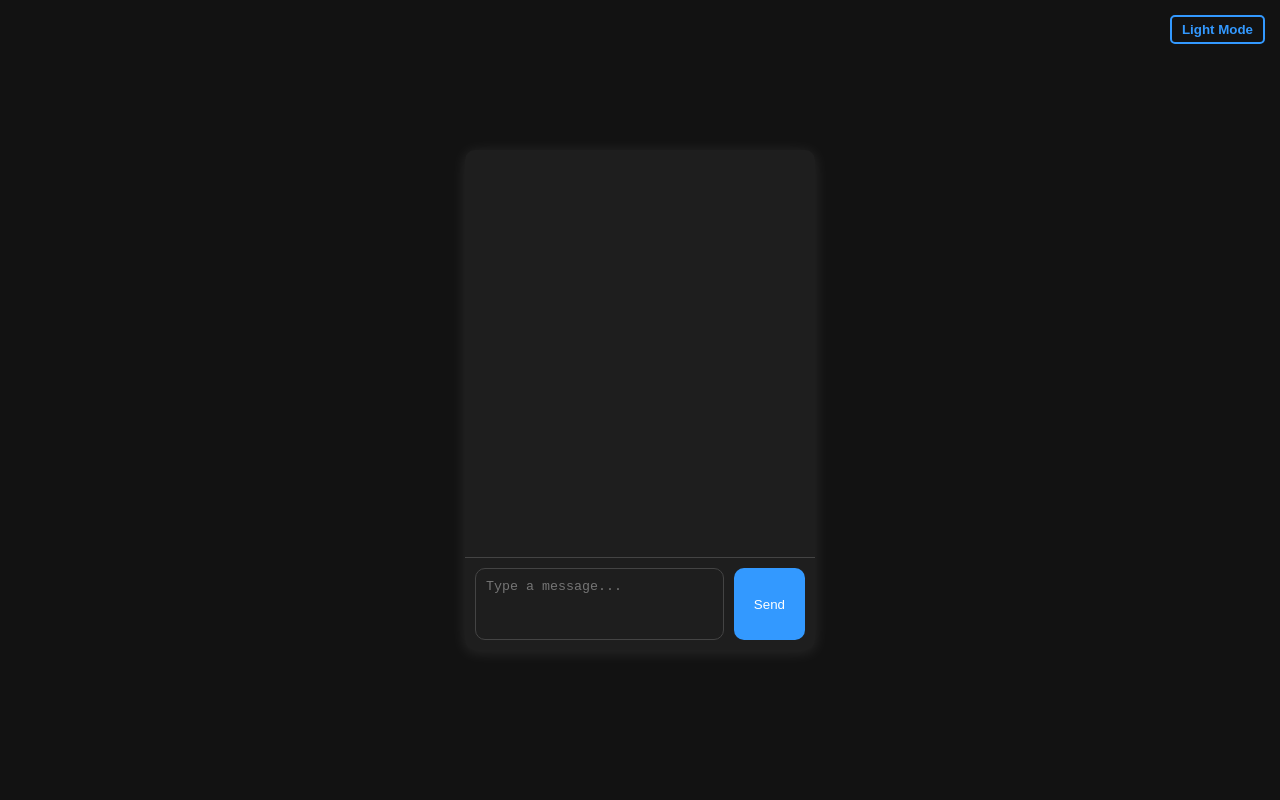
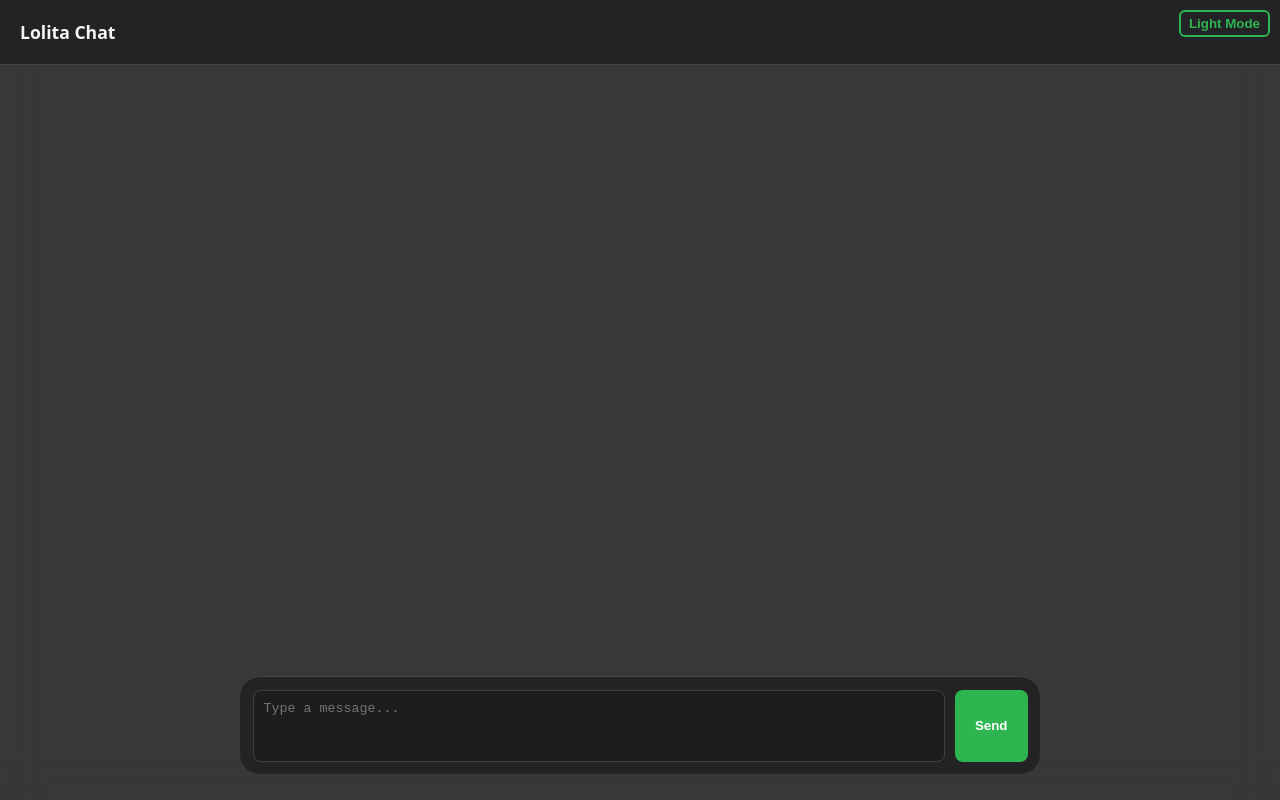
Before and after one commit to dhanushl0l/lolita, a plain HTML site: page static/index.html in a window 1280 px wide. Both pictures are taken after a click on the button "Dark Mode". Drawn offline with Linux system fonts and the light colour scheme.

Commit message:
refactor: ui update

```diff
--- a/static/index.html
+++ b/static/index.html
@@ -3,14 +3,17 @@
 
 <head>
     <meta charset="UTF-8" />
-    <meta name="viewport" content="width=device-width, initial-scale=1" />
+    <meta name="viewport" />
     <title>Lolita Chat</title>
     <link rel="stylesheet" href="/static/styles.css" />
     <script src="/static/scrip.js" defer></script>
 </head>
 
 <body>
-    <button id="theme-toggle">Dark Mode</button>
+    <div id="chat-header">
+        <span class="chat-title">Lolita Chat</span>
+        <button id="theme-toggle">Dark Mode</button>
+    </div>
     <div id="chat-container">
         <div id="chat-box"></div>
         <div id="input-area">
--- a/static/scrip.js
+++ b/static/scrip.js
@@ -4,6 +4,20 @@ const sendBtn = document.getElementById('send-btn');
 const themeToggle = document.getElementById('theme-toggle');
 
 let botTyping = false;
+
+document.addEventListener("DOMContentLoaded", () => {
+    const themeToggle = document.getElementById("theme-toggle");
+    const savedTheme = localStorage.getItem("theme") || "light";
+    document.documentElement.setAttribute("data-theme", savedTheme);
+
+    themeToggle.addEventListener("click", () => {
+        const current = document.documentElement.getAttribute("data-theme");
+        const next = current === "light" ? "dark" : "light";
+        document.documentElement.setAttribute("data-theme", next);
+        localStorage.setItem("theme", next);
+    });
+});
+
 
 themeToggle.addEventListener('click', () => {
     document.body.classList.toggle('dark');
--- a/static/styles.css
+++ b/static/styles.css
@@ -1,22 +1,38 @@
 :root {
-     --bg-light: #f0f2f5;
-     --bg-dark: #121212;
-     --chat-bg-light: white;
-     --chat-bg-dark: #1e1e1e;
-     --user-msg-light: #007bff;
-     --user-msg-dark: #3399ff;
-     --bot-msg-light: #e5e5ea;
-     --bot-msg-dark: #333;
-     --text-light: black;
-     --text-dark: white;
-     --border-light: #ddd;
-     --border-dark: #444;
+    --bg-color: rgba(255, 255, 255, 0.72);
+    --chat-bg: rgba(255, 255, 255, 0.6);
+    --user-msg-bg: rgba(0, 122, 255, 0.8);
+    --bot-msg-bg: rgba(230, 230, 230, 0.6);
+    --text-color: #1d1d1f;
+    --border-color: rgba(200, 200, 200, 0.4);
+}
+
+[data-theme="dark"] {
+    --bg-color: rgba(22, 22, 24, 0.85);
+    --chat-bg: rgba(28, 28, 30, 0.7);
+    --user-msg-bg: rgba(48, 209, 88, 0.85);
+    --bot-msg-bg: rgba(44, 44, 46, 0.6);
+    --text-color: #f5f5f7;
+    --border-color: rgba(255, 255, 255, 0.15);
+}
+
+body,
+#chat-container,
+#input-area,
+.user-msg,
+.bot-msg {
+    backdrop-filter: blur(20px);
+    -webkit-backdrop-filter: blur(20px);
+}
+
+#chat-container {
+    box-shadow: 0 8px 32px rgba(0, 0, 0, 0.25);
 }
 
 body {
-     font-family: Arial, sans-serif;
-     background: var(--bg-light);
-     color: var(--text-light);
+    font-family: system-ui, sans-serif;
+    background: var(--bg-color);
+    color: var(--text-color);
     display: flex;
     justify-content: center;
     align-items: center;
@@ -25,172 +41,167 @@
     transition: background 0.3s, color 0.3s;
 }
 
- body.dark {
-     background: var(--bg-dark);
-     color: var(--text-dark);
+/* Chat Header */
+#chat-header {
+    display: flex;
+    position: fixed;
+    width: 100vw;
+    top: 0;
+    left: 0;
+    justify-content: space-between;
+    align-items: center;
+    padding: 20px 0;
+    background: var(--chat-bg);
+    color: var(--text-color);
+    font-weight: bold;
+    font-size: 1.1rem;
+    border-bottom: 1px solid var(--border-color);
+    backdrop-filter: blur(20px);
+    -webkit-backdrop-filter: blur(20px);
+    z-index: 9;
+}
+
+.chat-title {
+    user-select: none;
+    margin-left: 20px;
+}
+
+/* Keep existing theme toggle button styles but adapt to header */
+#chat-header #theme-toggle {
+    border: 2px solid var(--user-msg-bg);
+    color: var(--user-msg-bg);
+    background: transparent;
+    padding: 4px 8px;
+    border-radius: 6px;
+    font-weight: bold;
+    cursor: pointer;
+    transition: all 0.3s;
+}
+
+#chat-header #theme-toggle:hover {
+    background: var(--user-msg-bg);
+    color: white;
 }
 
 #chat-container {
-     background: var(--chat-bg-light);
-     width: 350px;
-     height: 500px;
-     border-radius: 10px;
-     box-shadow: 0 2px 10px rgba(0, 0, 0, 0.1);
+    width: 80vw;
+    height: 100vh;
+    max-width: 800px;
+    min-width: 320px;
     display: flex;
     flex-direction: column;
-     transition: background 0.3s;
     position: relative;
- }
-
- body.dark #chat-container {
-     background: var(--chat-bg-dark);
-     box-shadow: 0 2px 15px rgba(255, 255, 255, 0.1);
+    box-shadow: none;
 }
 
 #chat-box {
     flex: 1;
     padding: 15px;
     overflow-y: auto;
-     border-bottom: 1px solid var(--border-light);
-     transition: border-color 0.3s;
+    margin-top: 57px;
 }
 
- body.dark #chat-box {
-     border-color: var(--border-dark);
+#input-area {
+    display: flex;
+    padding: 12.5px;
+    gap: 10px;
+    border-radius: 20px;
+    border-top: 1px solid var(--border-color);
+    background: var(--chat-bg);
+    margin-bottom: 26px;
+}
+
+#chat-box::-webkit-scrollbar-thumb {
+    background: rgba(100, 100, 100, 0.3);
+    border-radius: 4px;
 }
 
 .message {
-     margin: 8px 0;
-     max-width: 70%;
-     padding: 10px 15px;
-     border-radius: 20px;
-     clear: both;
+    max-width: 80%;
+    padding: 12px 16px;
+    border-radius: 12px;
+    margin-bottom: 10px;
     white-space: pre-wrap;
     word-wrap: break-word;
-     transition: background 0.3s, color 0.3s;
     position: relative;
+    line-height: 1.4;
 }
 
 .user-msg {
-     background: var(--user-msg-light);
+    background: var(--user-msg-bg);
     color: white;
     margin-left: auto;
- }
-
- body.dark .user-msg {
-     background: var(--user-msg-dark);
-     color: white;
+    border-bottom-right-radius: 4px;
 }
 
 .bot-msg {
-     background: var(--bot-msg-light);
-     color: var(--text-light);
+    background: var(--bot-msg-bg);
+    color: var(--text-color);
     margin-right: auto;
+    border-bottom-left-radius: 4px;
 }
 
- body.dark .bot-msg {
-     background: var(--bot-msg-dark);
-     color: var(--text-dark);
- }
-
- /* Copy button */
+/* Copy Button */
 .copy-btn {
     position: absolute;
-     top: 5px;
-     right: 8px;
+    top: 8px;
+    right: 10px;
     background: rgba(0, 0, 0, 0.1);
     border: none;
     border-radius: 4px;
-     padding: 3px 6px;
+    padding: 2px 6px;
     font-size: 12px;
     cursor: pointer;
     opacity: 0;
-     transition: opacity 0.3s;
-     user-select: none;
+    transition: opacity 0.2s;
 }
 
 .bot-msg:hover .copy-btn {
     opacity: 1;
 }
 
- body.dark .copy-btn {
-     background: rgba(255, 255, 255, 0.1);
-     color: var(--text-dark);
- }
-
- #input-area {
-     display: flex;
-     padding: 10px;
-     gap: 10px;
- }
 
 #msg-input {
     flex: 1;
     padding: 10px;
-     border-radius: 10px;
-     border: 1px solid var(--border-light);
+    border-radius: 8px;
+    border: 1px solid var(--border-color);
     outline: none;
     resize: none;
     height: 50px;
-     transition: border-color 0.3s, background 0.3s, color 0.3s;
-     background: var(--chat-bg-light);
-     color: var(--text-light);
- }
-
- body.dark #msg-input {
-     border-color: var(--border-dark);
-     background: var(--chat-bg-dark);
-     color: var(--text-dark);
+    background: var(--chat-bg);
+    color: var(--text-color);
 }
 
 #send-btn {
-     padding: 10px 20px;
-     border-radius: 10px;
+    padding: 0 20px;
+    border-radius: 8px;
     border: none;
-     background: var(--user-msg-light);
+    background: var(--user-msg-bg);
     color: white;
     cursor: pointer;
-     transition: background 0.3s;
- }
-
- body.dark #send-btn {
-     background: var(--user-msg-dark);
- }
-
- #send-btn:hover:not(:disabled) {
-     background: #0056b3;
+    font-weight: bold;
 }
 
 #send-btn:disabled {
-     background: gray;
+    opacity: 0.6;
     cursor: not-allowed;
 }
 
 #theme-toggle {
     position: absolute;
-     top: 15px;
-     right: 15px;
+    top: 10px;
+    right: 10px;
+    border: 2px solid var(--user-msg-bg);
+    color: var(--user-msg-bg);
     background: transparent;
-     border: 2px solid var(--user-msg-light);
-     color: var(--user-msg-light);
-     padding: 5px 10px;
-     border-radius: 5px;
+    padding: 4px 8px;
+    border-radius: 6px;
+    font-weight: bold;
     cursor: pointer;
-     font-weight: bold;
-     transition: all 0.3s;
-     z-index: 1000;
- }
-
- body.dark #theme-toggle {
-     border-color: var(--user-msg-dark);
-     color: var(--user-msg-dark);
 }
 
 #theme-toggle:hover {
-     background: var(--user-msg-light);
+    background: var(--user-msg-bg);
     color: white;
 }
-
- body.dark #theme-toggle:hover {
-     background: var(--user-msg-dark);
- }
```
Lines whose indentation alone changed are shown as unchanged.
